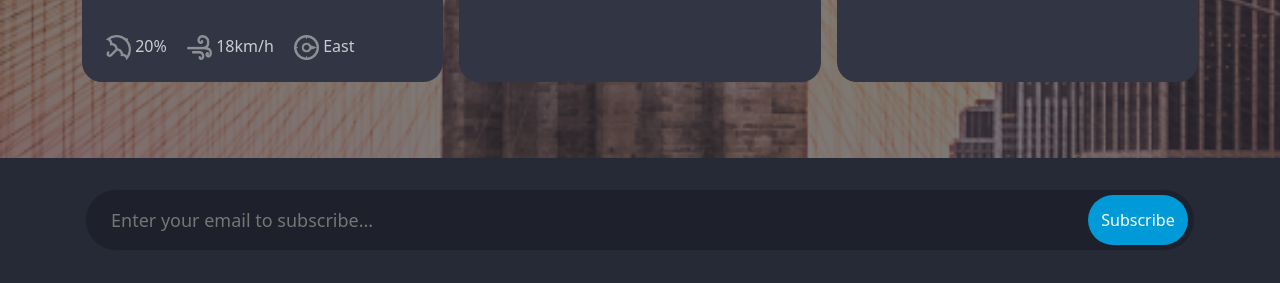
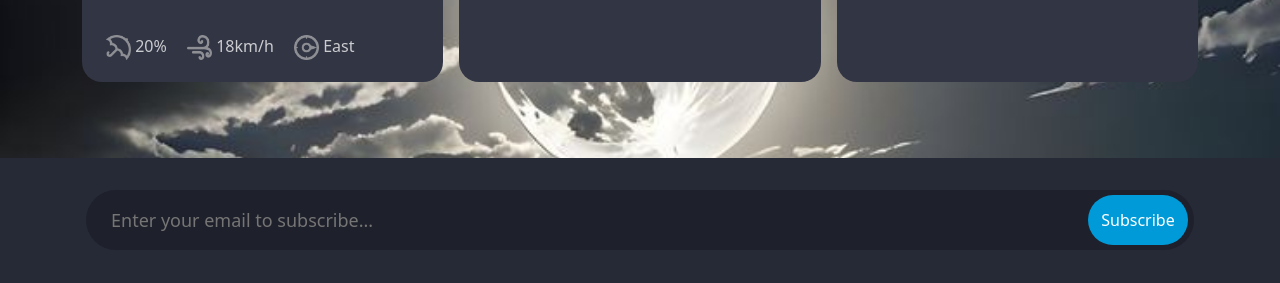
Before and after one commit to Hossamkhatap31/weather, a plain HTML site: page index.html in a window 1280 px wide. Shown: the part 492-775 px from the top of the page. Drawn offline with Linux system fonts and the light colour scheme; no server answers.

Commit message:
change background

```diff
--- a/css/main.css
+++ b/css/main.css
@@ -1,6 +1,6 @@
 /* General */
 body {
-    background-image: url(../images/banner.png);
+    background-image: url(../images/WhatsApp\ Image\ 2024-12-04\ at\ 5.32.16\ PM.jpeg);
     background-repeat: no-repeat;
     background-size: cover;
     min-height: 100vh;
```
Also changed, not shown: js/main.js (+6 -6 lines).
